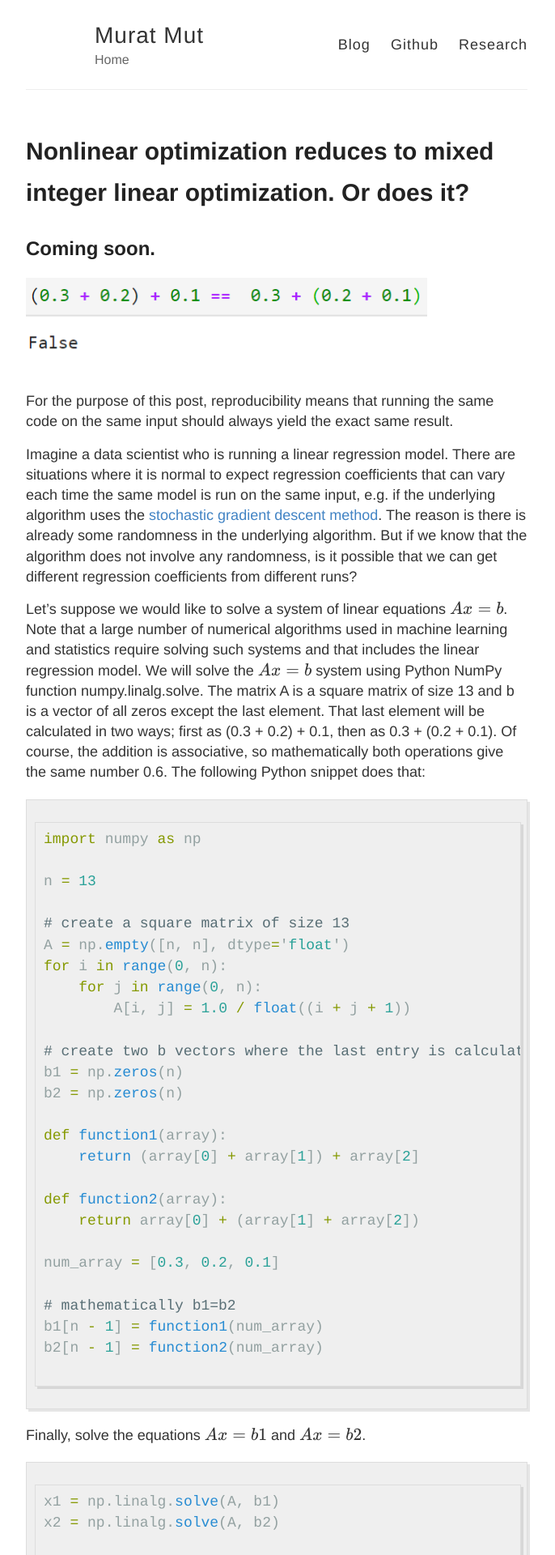
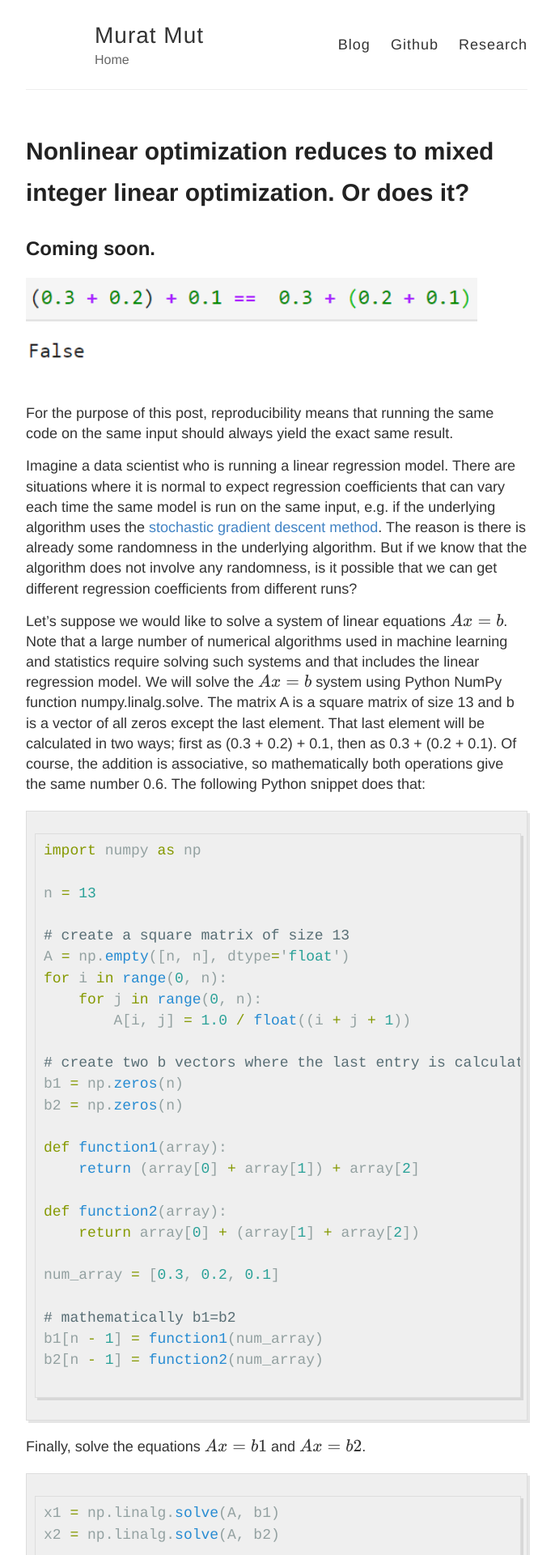
Before and after one commit to muratmut/muratmut.github.io, a Jekyll site: the page built from _posts/2019-11-12-nonlinear-integer.md, in a window 1280 px wide. Shown: the top 1920 px of the page at 81% size, without its empty margins (298-984 px from the left). Built offline with Jekyll 4.4.1, drawn with Linux system fonts in a browser that asks for light colours; formulas are drawn with MathJax 3.

Commit message:
Update 2019-11-12-nonlinear-integer.md

```diff
--- a/_posts/2019-11-12-nonlinear-integer.md
+++ b/_posts/2019-11-12-nonlinear-integer.md
@@ -5,7 +5,7 @@ title: Nonlinear optimization reduces to mixed integer linear optimization. Or d
 
 ## **Coming soon.**
 
-![Test Image 1](https://muratmut.github.io/images/repro-p1.PNG){:height="60%" width="80%"}
+![Test Image 1](https://muratmut.github.io/images/repro-p1.PNG){:height="60%" width="90%"}
 
 For the purpose of this post, reproducibility means that running the same code on the same input should always yield the exact same result.
 
```
